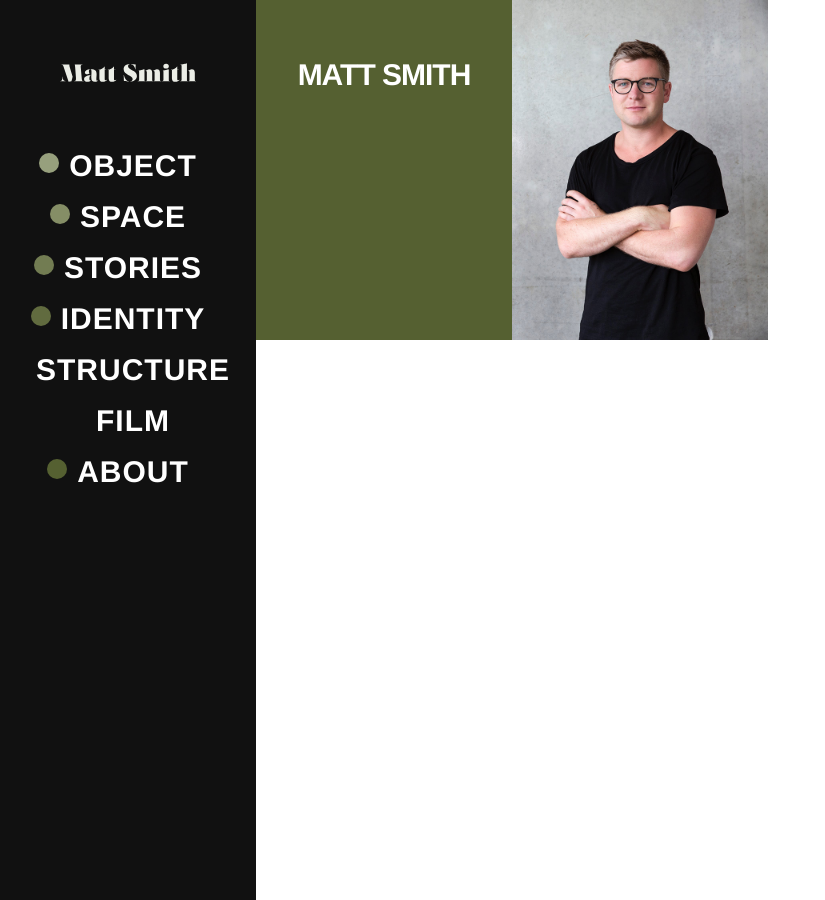
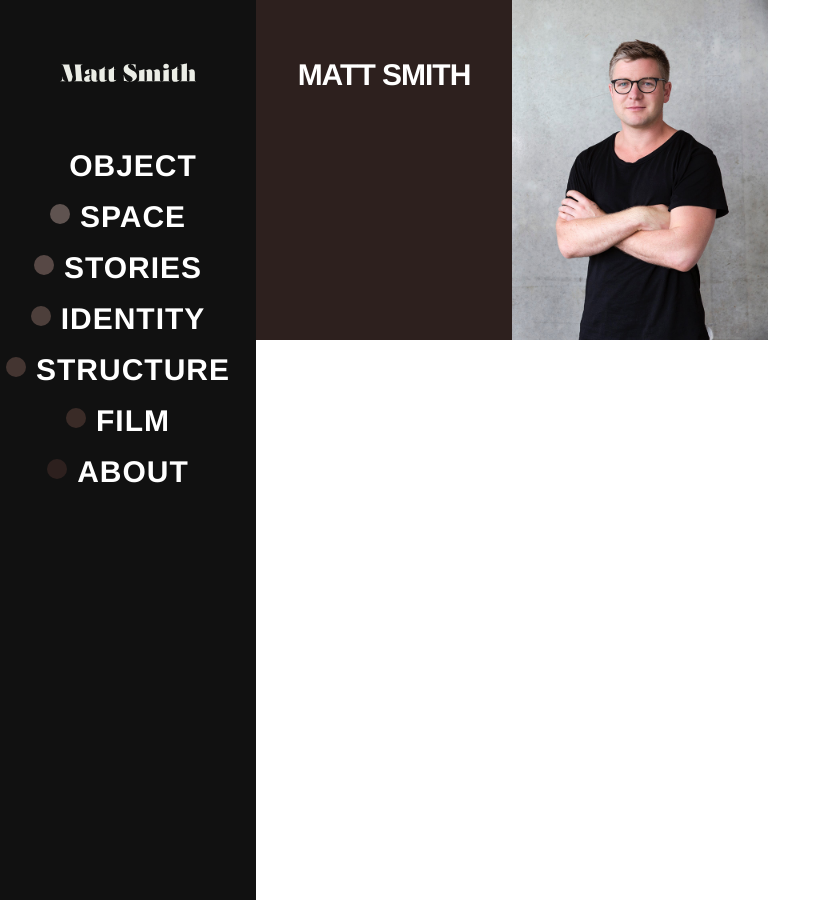
Before and after one commit to studiomattsmith/studiomattsmith.github.io, a Jekyll site: the page built from category_about.md, in a window 1280 px wide. Shown: the whole page, without its empty margins (0-825 px from the left). Built offline with Jekyll 4.4.1, drawn with Linux system fonts in a browser that asks for light colours.

Commit message:
Add files via upload

```diff
--- a/assets/css/colours.css
+++ b/assets/css/colours.css
@@ -1,15 +1,21 @@
 .object{
-	background-color: #97a07d;
+	background-color: #675c5;
 }
 .space{
-	background-color: #858e66;
+	background-color: #5f5350;
 }
 .stories{
-	background-color: #727c52;
+	background-color: #574845;
 }
 .identity{
-	background-color: #616b3f;
+	background-color: #4d3f3b;
+}
+.structure{
+	background-color: #443531;
+}
+.film{
+	background-color: #3a2b27;
 }
 .about{
-	background-color: #556031;
+	background-color: #2d201e;
 }
--- a/assets/css/style.css
+++ b/assets/css/style.css
@@ -2036,7 +2036,9 @@ h6 {
 #grid .post.object p, #grid .post.space h2,
 #grid .post.space p, #grid .post.stories h2,
 #grid .post.stories p, #grid .post.identity h2,
-#grid .post.identity p, #grid .post.about h2,
+#grid .post.identity p, #grid .post.structure h2,
+#grid .post.structure p, #grid .post.film h2,
+#grid .post.film p, #grid .post.about h2,
 #grid .post.about p {
   color: #FFF;
 }
```
